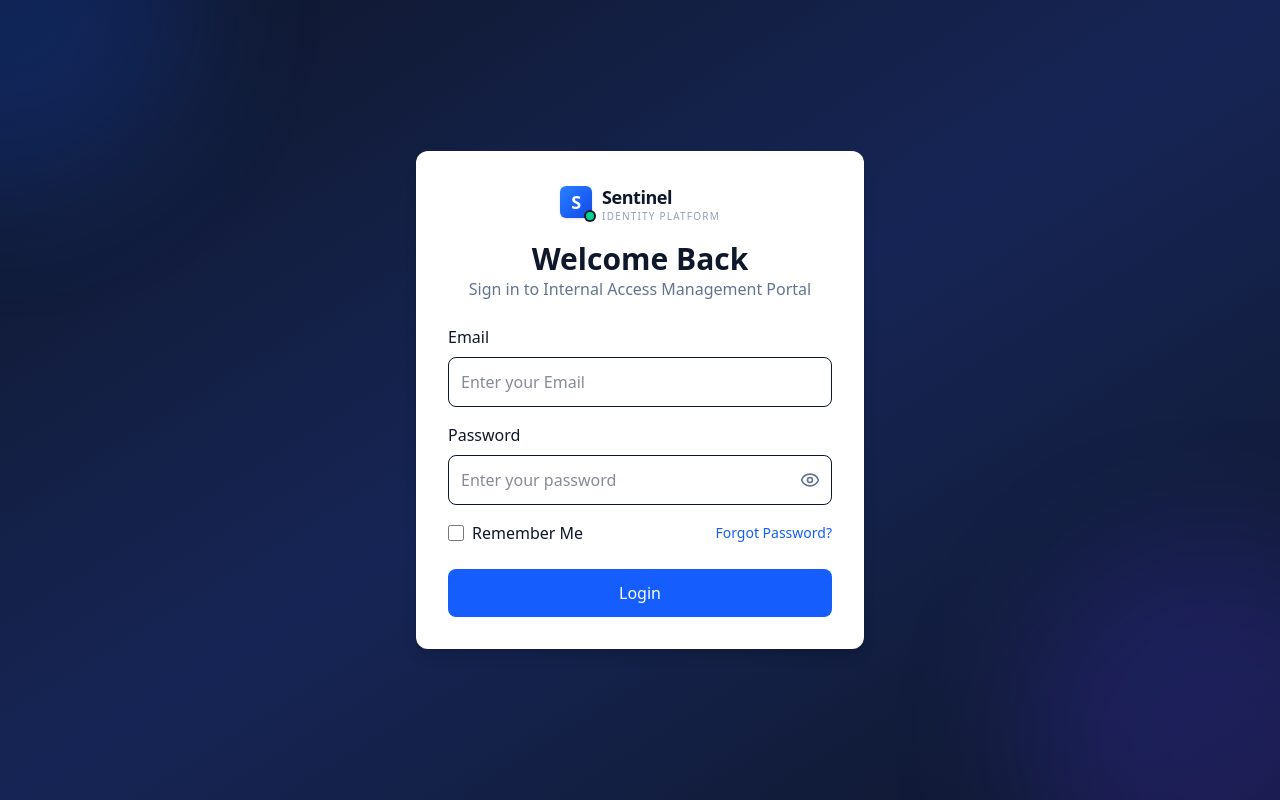
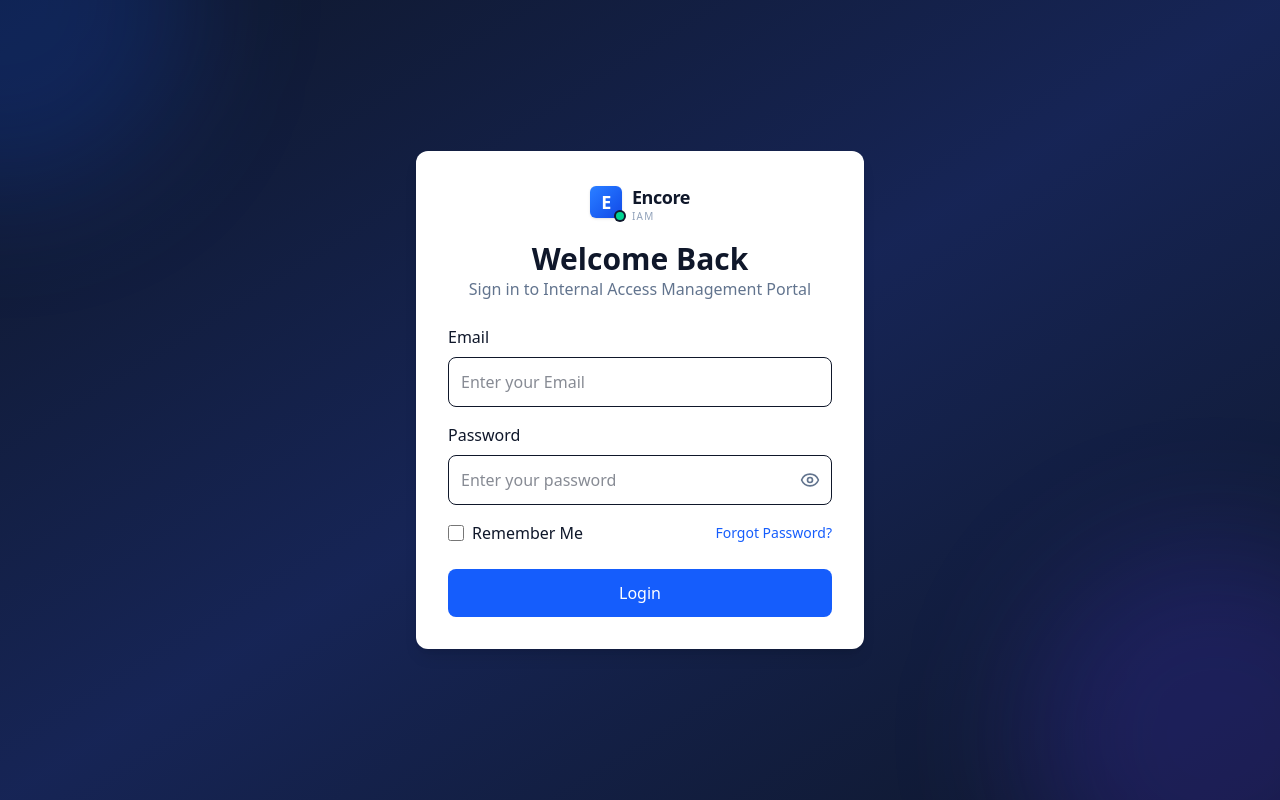
Before and after one commit to shaasshh14/internal-access-management, a React (Vite) app in the folder iamfrontend/: page /login in a window 1280 px wide. Built offline with nearby package versions, Linux system fonts and the light colour scheme; no server answers.

Commit message:
update brand name

```diff
--- a/iamfrontend/src/shared/components/Logo/Logo.tsx
+++ b/iamfrontend/src/shared/components/Logo/Logo.tsx
@@ -15,13 +15,13 @@ export default function Logo({ size = "md", withWordmark = true, className = ""
     return (
         <div className={`flex items-center ${s.gap} ${className}`}>
             <div className={`${s.mark} relative flex items-center justify-center rounded-md bg-gradient-to-br from-blue-500 to-blue-700 text-white font-bold shadow-sm`}>
-                <span className={`${s.text} leading-none tracking-tight`}>S</span>
+                <span className={`${s.text} leading-none tracking-tight`}>E</span>
                 <span className="absolute -right-0.5 -bottom-0.5 h-2 w-2 rounded-full bg-emerald-400 ring-2 ring-slate-900" />
             </div>
             {withWordmark && (
                 <div className="flex flex-col leading-none">
-                    <span className={`${s.text} font-semibold tracking-tight`}>Sentinel</span>
-                    <span className="text-[10px] font-medium uppercase tracking-[0.12em] text-slate-400">Identity Platform</span>
+                    <span className={`${s.text} font-semibold tracking-tight`}>Encore</span>
+                    <span className="text-[10px] font-medium uppercase tracking-[0.12em] text-slate-400">IAM</span>
                 </div>
             )}
         </div>
--- a/iamfrontend/src/shared/components/Sidebar/Sidebar.tsx
+++ b/iamfrontend/src/shared/components/Sidebar/Sidebar.tsx
@@ -135,7 +135,7 @@ export default function Sidebar({ isOpen = false, onClose }: SidebarProps) {
         </div>
         <div className="mt-2 px-1 flex items-center gap-1.5 text-[10px] text-slate-600">
           <HelpCircle size={10} />
-          <span>v2.4.1 · Sentinel IAM</span>
+          <span>v2.4.1 · Encore IAM</span>
         </div>
       </div>
     </>
```
